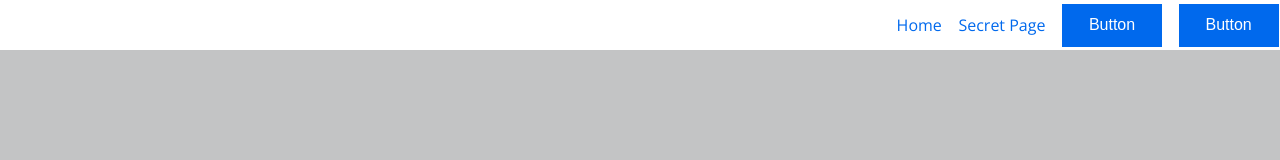
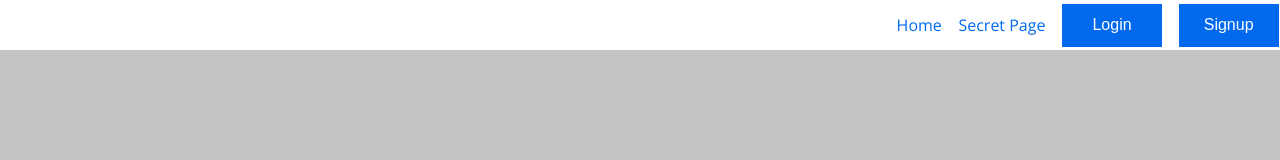
Before and after one commit to mikk837k/ReactNodeJS-Mandatory_2, a React (Create React App) app in the folder app/: page / in a window 1280 px wide. Shown: the top 160 px of the page. Built offline with nearby package versions, Linux system fonts and the light colour scheme.

Commit message:
logic for controlling the button title implemented

```diff
--- a/app/src/App/App.js
+++ b/app/src/App/App.js
@@ -1,4 +1,5 @@
 import { BrowserRouter as Router, Switch, Route, Link } from "react-router-dom";
+import {useState} from "react";
 
 import Signup from "../Pages/Signup";
 import Login from "../Pages/Login";
@@ -10,17 +11,18 @@ import NavButton from "../Components/buttons/nav_button";
 
 import './App.css';
 
+function App() {
 
+  const [dest, setDest] = useState(["Login", "Signup"]);
 
-function App() {
   return (
     <Router>
     <header>
       <nav>
           <Link to="/">Home</Link>
           <Link to="/secret">Secret Page</Link>
-          <NavButton></NavButton>
-          <NavButton></NavButton>
+          <Link to={"/"+dest[0]}><NavButton destTitle={dest[0]}></NavButton></Link>
+          <Link to={"/"+dest[1]}><NavButton destTitle={dest[1]}></NavButton></Link>
       </nav>
     </header>
     <main>
--- a/app/src/Components/buttons/nav_button.jsx
+++ b/app/src/Components/buttons/nav_button.jsx
@@ -1,6 +1,9 @@
-function Nav_button() {
+
+
+function Nav_button({destTitle}) {
+
     return(
-        <button>Button</button>
+        <button>{destTitle}</button>
     )
 }
 
```
